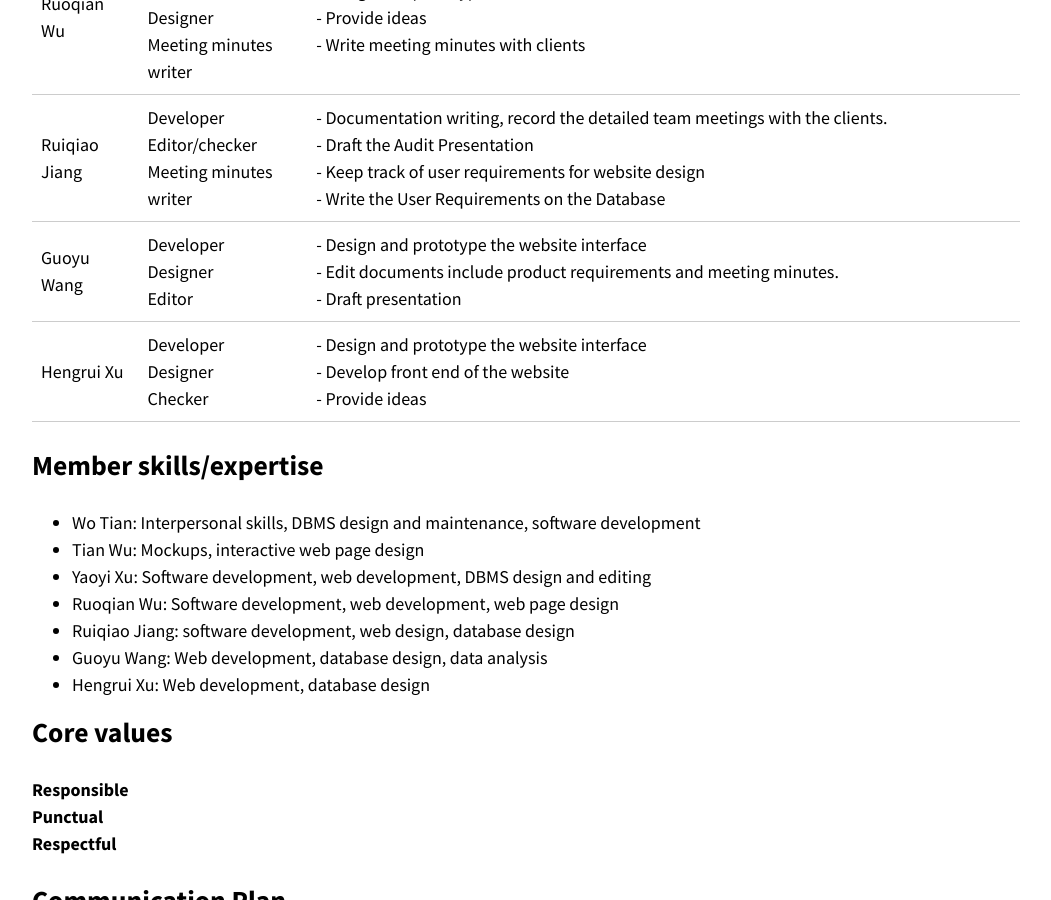
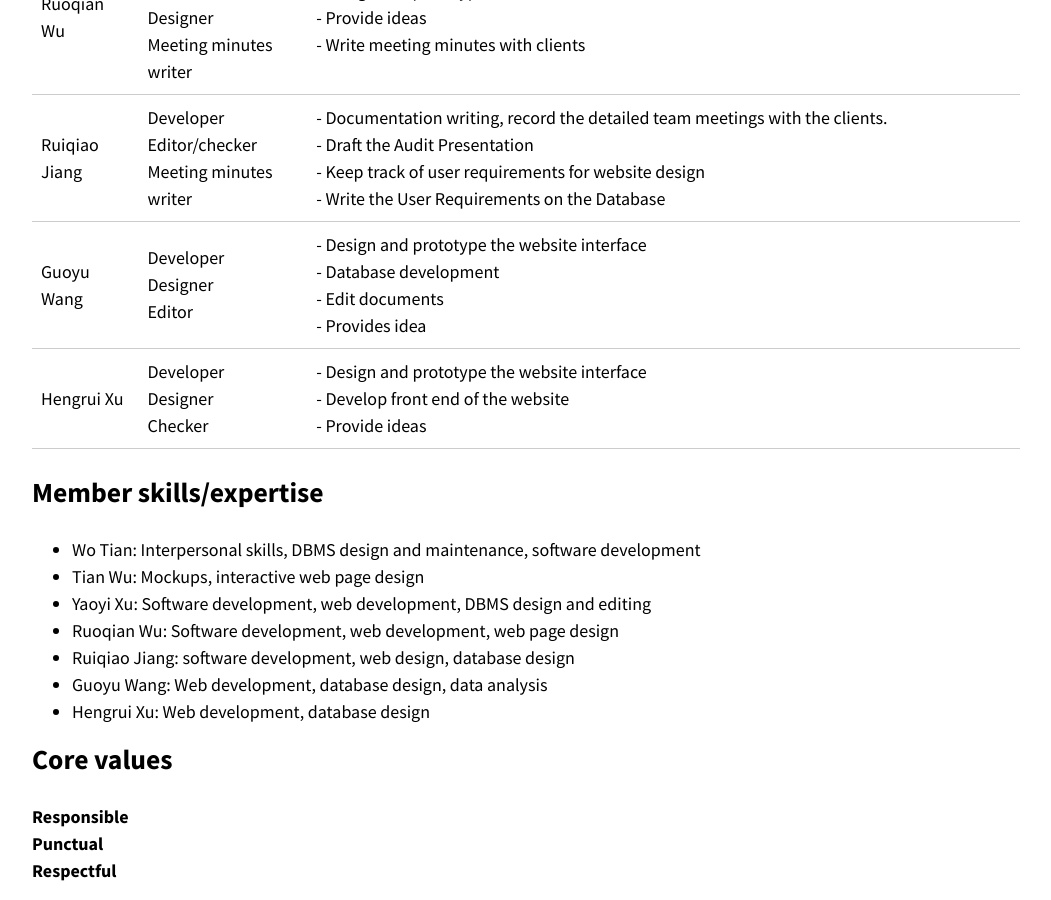
Before and after one commit to optofab/optofab.github.io, a Jekyll site: the page built from team-charter.md, in a window 1280 px wide and 900 px high, scrolled down 1755 px. Shown: the whole window, without its empty margins (114-1165 px from the left). Built offline with Jekyll 4.4.1, drawn with Linux system fonts in a browser that asks for light colours; nearby versions of some CDN libraries; emoji names are drawn with the system emoji font.

Commit message:
update team charter

```diff
--- a/team-charter.md
+++ b/team-charter.md
@@ -57,7 +57,7 @@ tag:
   <tr>
     <td>Guoyu Wang</td>
     <td>Developer<br>Designer<br>Editor</td>
-    <td>- Design and prototype the website interface<br>- Edit documents include product requirements and meeting minutes. <br>- Draft presentation </td>
+    <td>- Design and prototype the website interface <br> - Database development <br>- Edit documents <br> - Provides idea</td>
   </tr>
   <tr>
     <td>Hengrui Xu</td>
```
